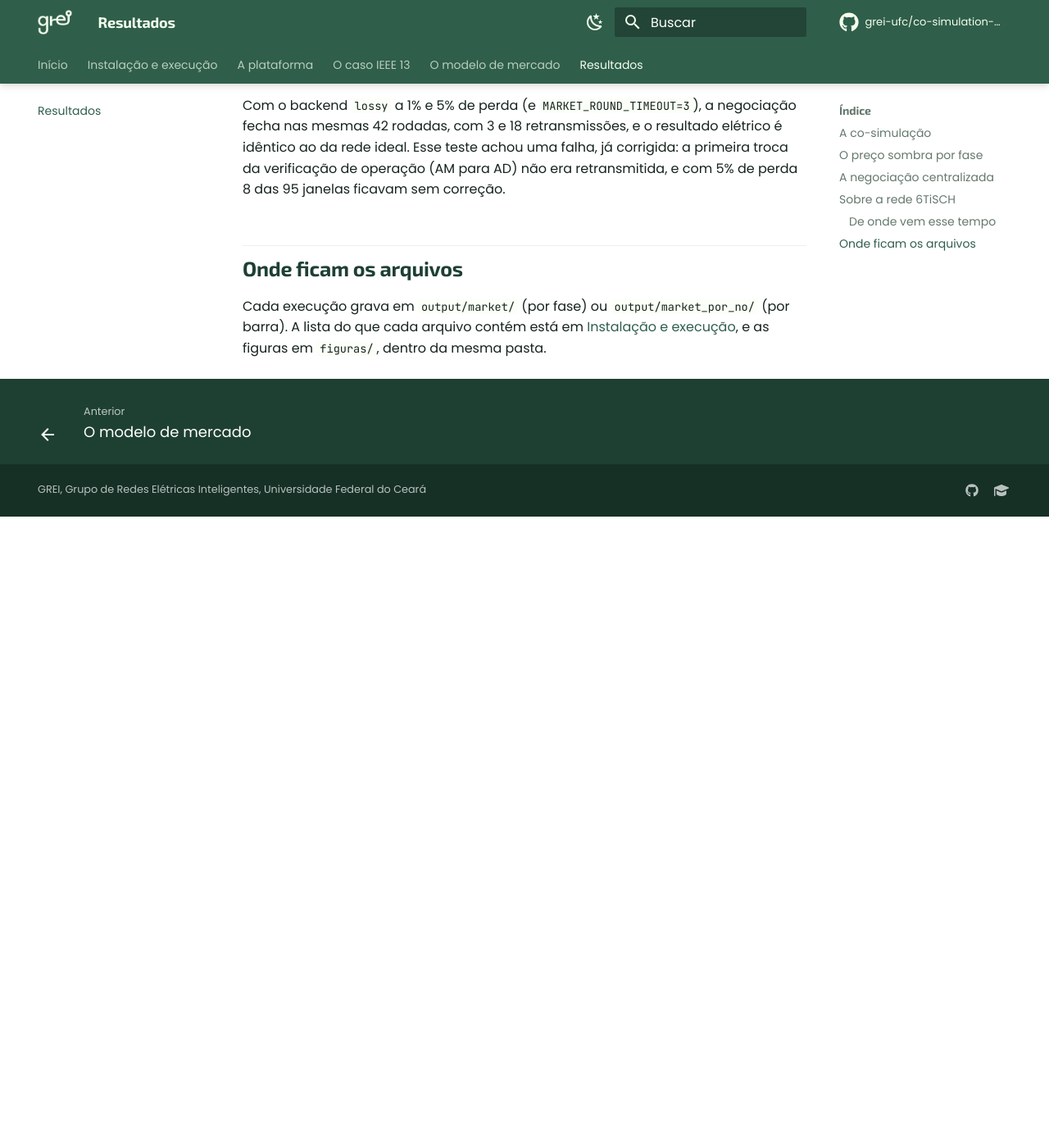
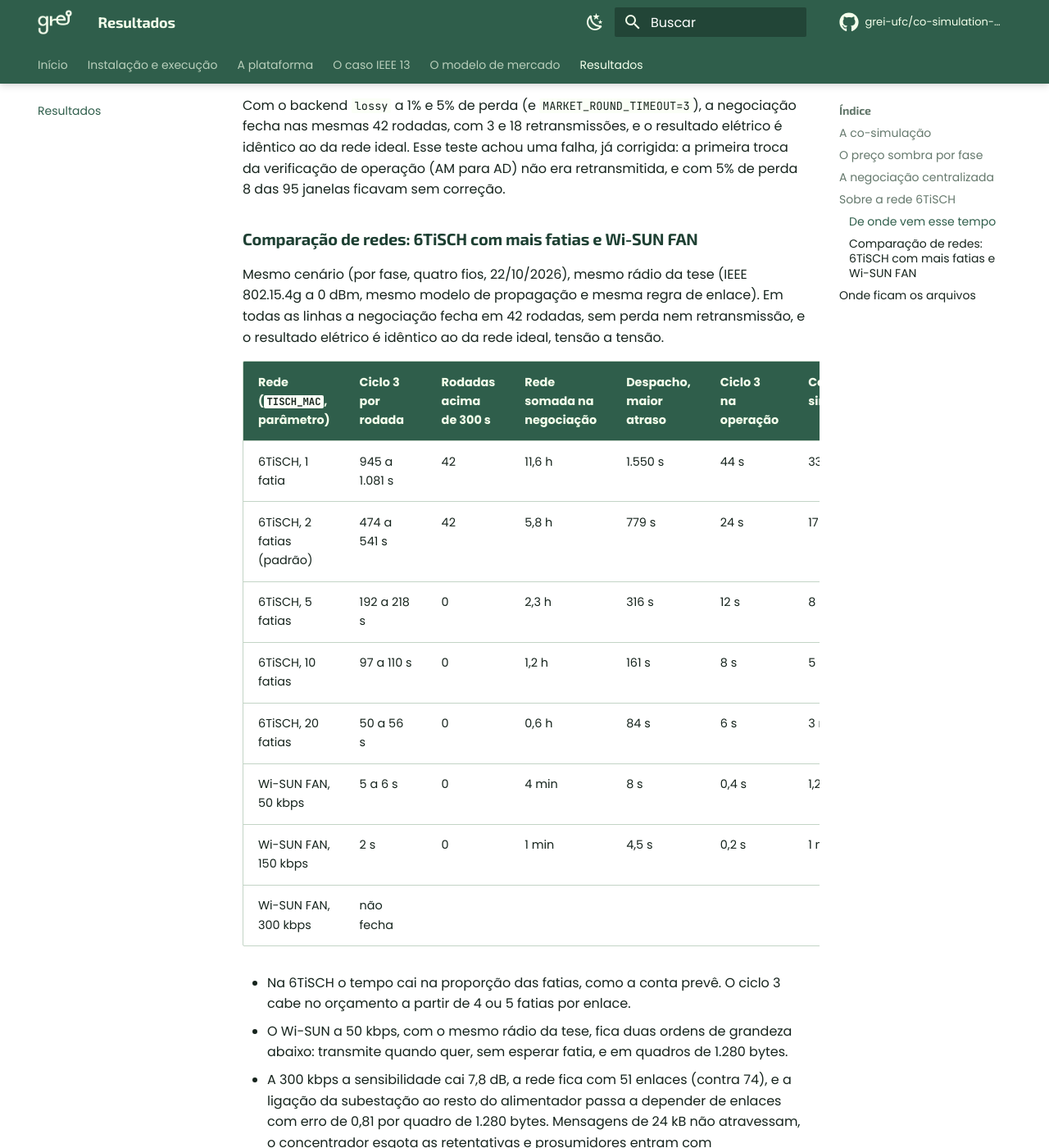
Before and after one commit to douglas-fdbs/co-simulation-opentes, an MkDocs documentation site: the page built from docs/paginas/resultados.md, in a window 1280 px wide and 1400 px high, scrolled down 4251 px. Shown: the whole window at 82% size. Built offline with MkDocs 1.6.1 and Material for MkDocs 9.7.7, drawn with Linux system fonts in a browser that asks for light colours; comment, search, counter and statistics services are not loaded; before the commit the page ends 4881 px from its top, so only the background shows below that; some of the changed text lies outside the part shown.

Commit message:
Wi-SUN FAN como alternativa a 6TiSCH e fatias por enlace configuraveis
O servidor de rede ganha um segundo MAC sobre o mesmo radio da tese
(TISCH_MAC=wisun): CSMA/CA com salto de canal assincrono, sem fatia
reservada, quadros de 1280 bytes, taxa de 50, 150 ou 300 kbps
(TISCH_RATE_BPS), com a sensibilidade piorando com a taxa e o erro de
quadro crescendo com o tamanho. Na 6TiSCH, o numero de fatias por enlace
passa a ser TISCH_CELLS (padrao 2, a calibracao com a tese).

O console troca o ciclo da opcao de rede por um submenu: ideal, 6TiSCH
(pergunta as fatias, de 1 a 20), Wi-SUN FAN (pergunta a taxa) e canal com
perda; cada escolha grava na sua pasta (market_omnet_c20, market_wisun_50k).

Comparacao no cenario principal (docs/paginas/resultados.md): resultado
eletrico identico em todas; ciclo 3 por rodada de 474-541 s com 2 fatias,
50-56 s com 20 e 5-6 s no Wi-SUN a 50 kbps. A 300 kbps o Wi-SUN perde o
alcance da subestacao e nao fecha.

O canal com perda passa a ter tempo limite proprio (60 s nominais) e roda
com escala 0,02 no console; com tres janelas a escala 1, cada mensagem
perdida esperava 45 min.

Co-Authored-By: Claude Opus 5.5 <noreply@anthropic.com>

```diff
--- a/docker-compose.yaml
+++ b/docker-compose.yaml
@@ -29,7 +29,11 @@ services:
     command: >-
       bash -lc "source /root/omnetpp/setenv &&
       opp_makemake -f --deep -O out -o sim_exec -lzmq && make -j4 &&
-      ./sim_exec -u Cmdenv -c General ${TISCH_ARGS:-}"
+      ./sim_exec -u Cmdenv -c General
+      --**.tisch.mac='\"${TISCH_MAC:-tsch}\"'
+      --**.tisch.cells_per_slotframe=${TISCH_CELLS:-2}
+      --**.tisch.phy_rate_bps=${TISCH_RATE_BPS:-50000}
+      ${TISCH_ARGS:-}"
     networks:
       - opentes-net
 
--- a/docs/paginas/resultados.md
+++ b/docs/paginas/resultados.md
@@ -139,6 +139,38 @@ elétrico é idêntico ao da rede ideal. Esse teste achou uma falha, já corrigi
 primeira troca da verificação de operação (AM para AD) não era retransmitida, e
 com 5% de perda 8 das 95 janelas ficavam sem correção.
 
+### Comparação de redes: 6TiSCH com mais fatias e Wi-SUN FAN
+
+Mesmo cenário (por fase, quatro fios, 22/10/2026), mesmo rádio da tese (IEEE
+802.15.4g a 0 dBm, mesmo modelo de propagação e mesma regra de enlace). Em todas
+as linhas a negociação fecha em 42 rodadas, sem perda nem retransmissão, e o
+resultado elétrico é idêntico ao da rede ideal, tensão a tensão.
+
+| Rede (`TISCH_MAC`, parâmetro) | Ciclo 3 por rodada | Rodadas acima de 300 s | Rede somada na negociação | Despacho, maior atraso | Ciclo 3 na operação | Co-simulação |
+|---|---|---|---|---|---|---|
+| 6TiSCH, 1 fatia | 945 a 1.081 s | 42 | 11,6 h | 1.550 s | 44 s | 33 min |
+| 6TiSCH, 2 fatias (padrão) | 474 a 541 s | 42 | 5,8 h | 779 s | 24 s | 17 min |
+| 6TiSCH, 5 fatias | 192 a 218 s | 0 | 2,3 h | 316 s | 12 s | 8 min |
+| 6TiSCH, 10 fatias | 97 a 110 s | 0 | 1,2 h | 161 s | 8 s | 5 min |
+| 6TiSCH, 20 fatias | 50 a 56 s | 0 | 0,6 h | 84 s | 6 s | 3 min |
+| Wi-SUN FAN, 50 kbps | 5 a 6 s | 0 | 4 min | 8 s | 0,4 s | 1,2 min |
+| Wi-SUN FAN, 150 kbps | 2 s | 0 | 1 min | 4,5 s | 0,2 s | 1 min |
+| Wi-SUN FAN, 300 kbps | não fecha | | | | | |
+
+- Na 6TiSCH o tempo cai na proporção das fatias, como a conta prevê. O ciclo 3
+  cabe no orçamento a partir de 4 ou 5 fatias por enlace.
+- O Wi-SUN a 50 kbps, com o mesmo rádio da tese, fica duas ordens de grandeza
+  abaixo: transmite quando quer, sem esperar fatia, e em quadros de 1.280 bytes.
+- A 300 kbps a sensibilidade cai 7,8 dB, a rede fica com 51 enlaces (contra 74),
+  e a ligação da subestação ao resto do alimentador passa a depender de enlaces
+  com erro de 0,81 por quadro de 1.280 bytes. Mensagens de 24 kB não atravessam,
+  o concentrador esgota as retentativas e prosumidores entram com programação
+  zero. Mais taxa só ajuda enquanto o alcance continua cobrindo o alimentador.
+- Os dois modelos não têm disputa pelo meio. No Wi-SUN ela existe de verdade (o
+  concentrador tem um rádio só e mandaria os 10 despachos em sequência, uns 80 s
+  no total); na 6TiSCH as fatias são reservadas por enlace, então o modelo é
+  menos otimista ali.
+
 ## Onde ficam os arquivos
 
 Cada execução grava em `output/market/` (por fase) ou `output/market_por_no/`
```
Also changed, not shown: docs/paginas/instalacao.md (+6 -3 lines), simulators/comm-opentes/README.md, 6 other files.
